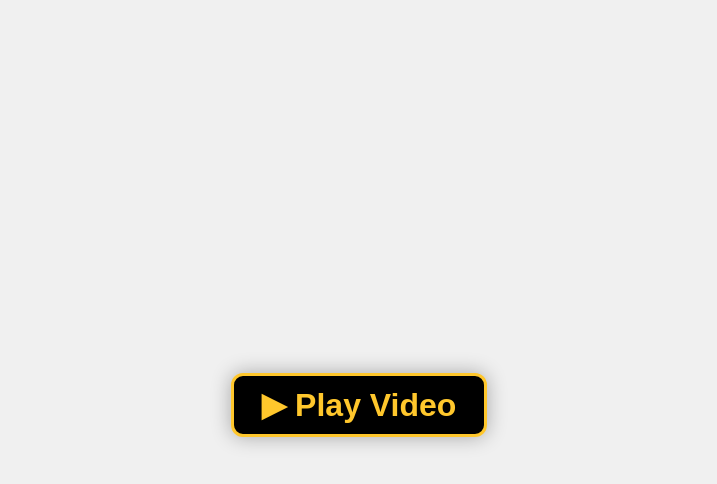
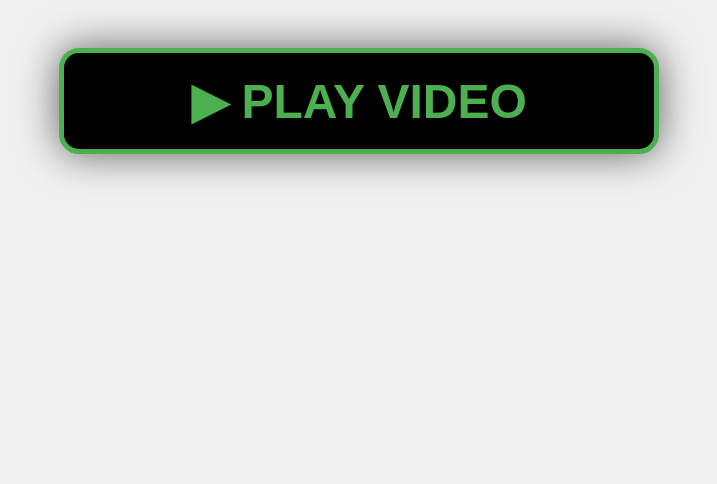
Before and after one commit to Brummy/nfcgame, a plain HTML site: page index.html in a window 1280 px wide. Shown: the whole page, without its empty margins (281-998 px from the left). Drawn offline with Linux system fonts and the light colour scheme.

Commit message:
Update nfccss.css

```diff
--- a/nfccss.css
+++ b/nfccss.css
@@ -130,17 +130,22 @@ body {
 
 /* "Play Video" button */
 #playVideo {
-  font-size: 2em;
-  padding: 10px 28px;
+  position: fixed;
+  top: 6%; /* Always visible near top */
+  width: 90%; /* Wide tap area */
+  max-width: 600px;
+  font-size: 3em; /* BIG for phone screens */
+  padding: 20px 0;
   background: black;
-  color: #FFC72C;
-  border: 3px solid #FFC72C;
-  border-radius: 12px;
-  font-weight: 800;
+  color: #4CAF50; /* Green like a success button */
+  border: 5px solid #4CAF50;
+  border-radius: 20px;
+  font-weight: 900;
   cursor: pointer;
-  margin-top: 10px;
-  z-index: 55;
-  box-shadow: 0 0 20px rgba(0,0,0,0.3);
+  z-index: 100; /* ABOVE ALL OTHER ELEMENTS */
+  text-transform: uppercase;
+  box-shadow: 0 0 40px rgba(0,0,0,0.6);
+  pointer-events: auto; /* Ensures it can be clicked */
 }
 
 /* ===============================
@@ -155,6 +160,9 @@ body {
   pointer-events: none;
   z-index: 30;
 }
+canvas, #confetti-canvas, #countdown {
+  pointer-events: none;
+}
 
 /* ===============================
    ANIMATIONS
```
